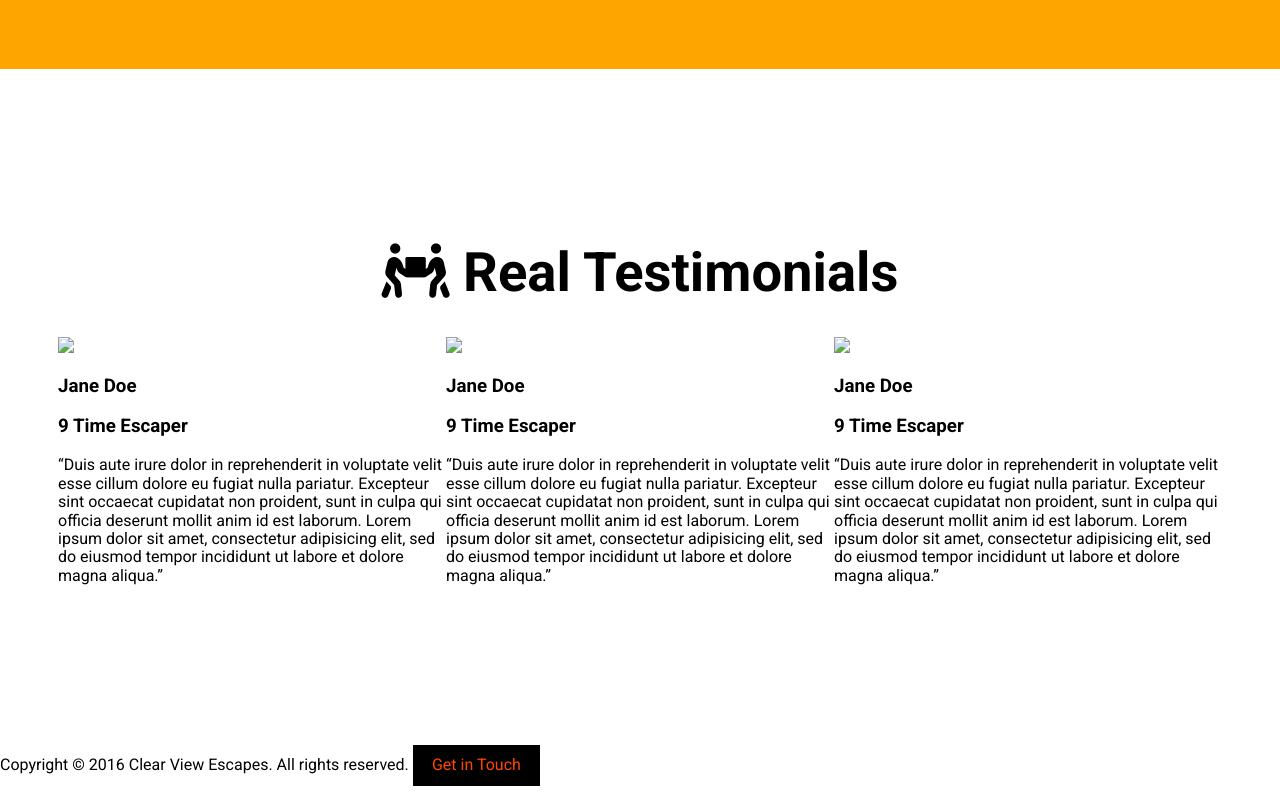
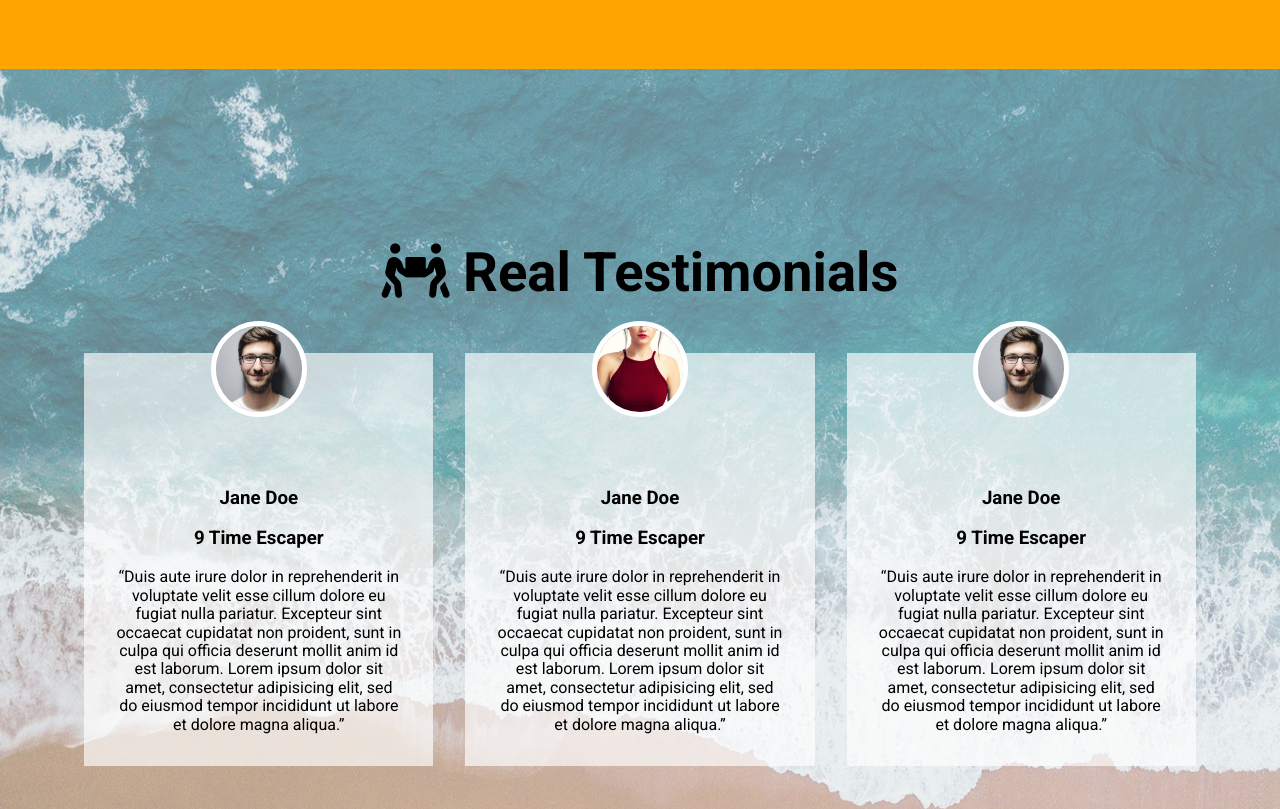
Before and after one commit to Abd-Alwahab/fictional-university, a plain HTML site: page index.html in a window 1280 px wide. Shown: the part 2573-3382 px from the top of the page. Drawn offline with Linux system fonts and the light colour scheme.

Commit message:
finish the 3 colum layout for the reviews section

```diff
--- a/css/componetnts/_reviews.css
+++ b/css/componetnts/_reviews.css
@@ -1,20 +1,44 @@
 #testimonials {
     padding: 8rem 0;
+    background:linear-gradient(rgba(255, 255, 255, 0.411),rgba(255, 255, 255, 0.397)), url(../../images/beach--background.jpg);
+    background-size: cover;
+    background-attachment: fixed;
+    background-repeat: no-repeat;
 }
 
 .testimonials__title {
     text-align: center;
     font-size: 3.4rem;
     margin-bottom: 2rem;
+    display: block;
 }
 
 .testimonials__content {
+    margin: 3rem 0;
     display: flex;
+    flex-wrap: wrap;
     justify-content: center;
 }
 
-.testimonials__item {
+.testimoials__item {
+    width: 30%;
     padding: 1rem 2rem;
     box-sizing: border-box;
     text-align: center;
+    background-color: rgba(255, 255, 255, 0.658);
+    margin: 0 1rem;
 }
+
+
+.testimonials__img {
+    width: 6rem;
+    height: 6rem;
+    border: 5px solid #fff;
+    border-radius: 50%;
+    top: -3rem;
+    position: relative;
+}
+
+.testimoialis__text {
+    display: block;
+}
--- a/index.html
+++ b/index.html
@@ -114,22 +114,24 @@
         <div class="testimonials__content">
 
           <div class="testimoials__item">
-            <img src="assets/images/testimonial-jane.jpg">
+            <img src="images/pexels-photo-220453.jpeg" class="testimonials__img">
             <h3>Jane Doe</h3>
             <h3>9 Time Escaper</h3>
             <p>&ldquo;Duis aute irure dolor in reprehenderit in voluptate velit esse cillum dolore eu fugiat nulla pariatur. Excepteur sint occaecat cupidatat non proident, sunt in culpa qui officia deserunt mollit anim id est laborum. Lorem ipsum dolor sit amet, consectetur adipisicing elit, sed do eiusmod tempor incididunt ut labore et dolore magna aliqua.&rdquo;</p>
           </div>
 
           <div class="testimoials__item">
-              <img src="assets/images/testimonial-jane.jpg">
-              <h3>Jane Doe</h3>
-              <h3>9 Time Escaper</h3>
-              <p>&ldquo;Duis aute irure dolor in reprehenderit in voluptate velit esse cillum dolore eu fugiat nulla pariatur. Excepteur sint occaecat cupidatat non proident, sunt in culpa qui officia deserunt mollit anim id est laborum. Lorem ipsum dolor sit amet, consectetur adipisicing elit, sed do eiusmod tempor incididunt ut labore et dolore magna aliqua.&rdquo;</p>
+              <img src="images/pexels-photo-638700.jpeg" class="testimonials__img">
+              <div class="testimoialis__text">
+                <h3>Jane Doe</h3>
+                <h3>9 Time Escaper</h3>
+                <p>&ldquo;Duis aute irure dolor in reprehenderit in voluptate velit esse cillum dolore eu fugiat nulla pariatur. Excepteur sint occaecat cupidatat non proident, sunt in culpa qui officia deserunt mollit anim id est laborum. Lorem ipsum dolor sit amet, consectetur adipisicing elit, sed do eiusmod tempor incididunt ut labore et dolore magna aliqua.&rdquo;</p>
+              </div>
             </div>
 
 
             <div class="testimoials__item">
-                <img src="assets/images/testimonial-jane.jpg">
+                <img src="images/pexels-photo-220453.jpeg" class="testimonials__img">
                 <h3>Jane Doe</h3>
                 <h3>9 Time Escaper</h3>
                 <p>&ldquo;Duis aute irure dolor in reprehenderit in voluptate velit esse cillum dolore eu fugiat nulla pariatur. Excepteur sint occaecat cupidatat non proident, sunt in culpa qui officia deserunt mollit anim id est laborum. Lorem ipsum dolor sit amet, consectetur adipisicing elit, sed do eiusmod tempor incididunt ut labore et dolore magna aliqua.&rdquo;</p>
--- a/temp/style/styles.css
+++ b/temp/style/styles.css
@@ -695,21 +695,44 @@ a {
 
 #testimonials {
     padding: 8rem 0;
+    background:linear-gradient(rgba(255, 255, 255, 0.411),rgba(255, 255, 255, 0.397)), url(../../images/beach--background.jpg);
+    background-size: cover;
+    background-attachment: fixed;
+    background-repeat: no-repeat;
 }
 
 .testimonials__title {
     text-align: center;
     font-size: 3.4rem;
     margin-bottom: 2rem;
+    display: block;
 }
 
 .testimonials__content {
+    margin: 3rem 0;
     display: flex;
+    flex-wrap: wrap;
     justify-content: center;
 }
 
-.testimonials__item {
+.testimoials__item {
+    width: 30%;
     padding: 1rem 2rem;
     box-sizing: border-box;
     text-align: center;
+    background-color: rgba(255, 255, 255, 0.658);
+    margin: 0 1rem;
 }
+
+.testimonials__img {
+    width: 6rem;
+    height: 6rem;
+    border: 5px solid #fff;
+    border-radius: 50%;
+    top: -3rem;
+    position: relative;
+}
+
+.testimoialis__text {
+    display: block;
+}
```
Also changed, not shown: images/beach--background.jpg (added).
